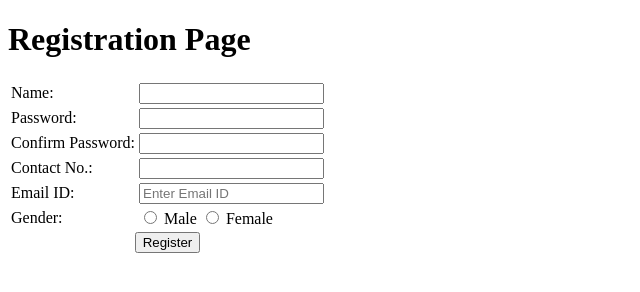
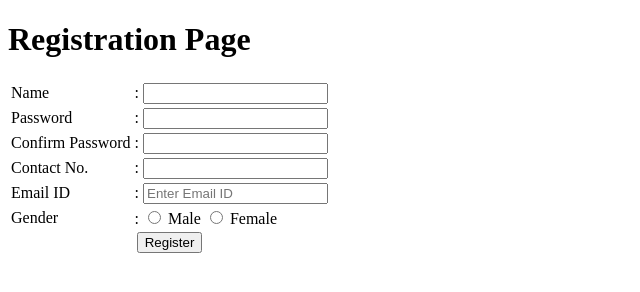
Before and after one commit to kumarayush2104/programs, a plain HTML site: page assign/ques-10.html in a window 1280 px wide. Shown: the full height of the page, 0-640 px from the left. Drawn offline with Linux system fonts and the light colour scheme.

Commit message:
Update ques-10.html

```diff
--- a/assign/ques-10.html
+++ b/assign/ques-10.html
@@ -8,28 +8,28 @@
     <form name="form1" onsubmit="validate(); return false;">
         <table>
             <tr>
-                <td><label>Name: </label></td>
-                <td><input type="text" name="name" /></td>
+                <td><label>Name </label></td>
+                <td>: <input type="text" name="name" /></td>
             </tr>
             <tr>
-                <td><label>Password: </label></td>
-                <td><input type="password" name="pass" /></td>
+                <td><label>Password </label></td>
+                <td>: <input type="password" name="pass" /></td>
             </tr>
             <tr>
-                <td><label>Confirm Password: </label></td>
-                <td><input type="password" name="conPass" /></td>
+                <td><label>Confirm Password </label></td>
+                <td>: <input type="password" name="conPass" /></td>
             </tr>
             <tr>
-                <td> <label>Contact No.: </label> </td>
-                <td><input type="text" name="con" /></td>
+                <td> <label>Contact No. </label> </td>
+                <td>: <input type="text" name="con" /></td>
             </tr>
             <tr>
-                <td><label>Email ID: </label></td>
-                <td><input type="text" placeholder="Enter Email ID" name="mail" /></td>
+                <td><label>Email ID </label></td>
+                <td>: <input type="text" placeholder="Enter Email ID" name="mail" /></td>
             </tr>
             <tr>
-                <td><label>Gender: </label></td>
-                <td>
+                <td><label>Gender </label></td>
+                <td>:
                     <input type="radio" name="gen" value="male">
                     <label>Male</label>
                     <input type="radio" name="gen" value="female">
@@ -40,7 +40,7 @@
                 <td align="center" colspan="2"><input type="submit" value="Register"></td>
             </tr>
         </table>
-</form>
+    </form>
     <script src="ques-10.js"></script>
 </body>
 </HTML>
```
